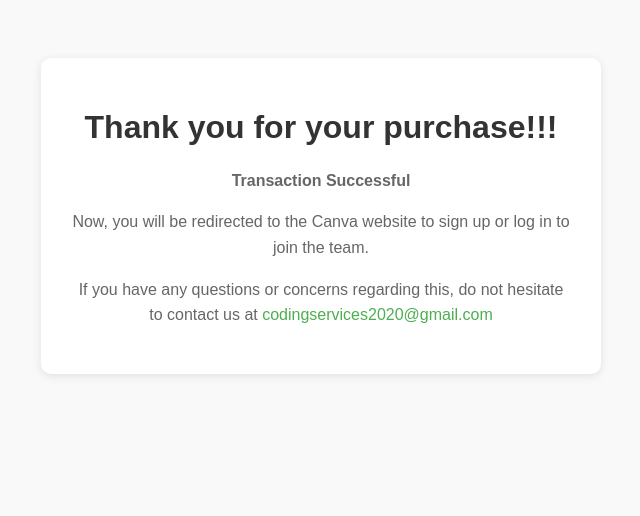
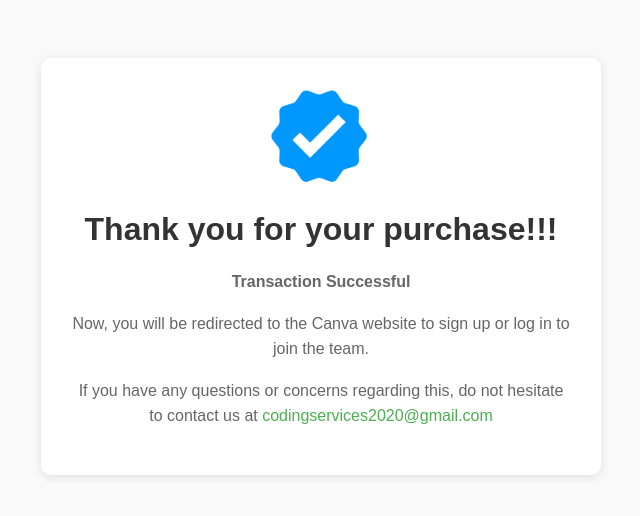
Before and after one commit to codingservices2020/Checkout-Page, a plain HTML site: page index.html in a window 1280 px wide. Shown: the whole page, without its empty margins (319-959 px from the left). Drawn offline with Linux system fonts and the light colour scheme.

Commit message:
Update index.html

```diff
--- a/index.html
+++ b/index.html
@@ -45,9 +45,9 @@
 </head>
 <body>
     <div class="container">
-<!--        <div class="tick-icon">-->
-<!--            <img src="images/tick4.png" alt="Success Tick">-->
-<!--        </div>-->
+       <div class="tick-icon">
+           <img src="tick4.png" alt="Success Tick">
+       </div>
         <h1>Thank you for your purchase!!!</h1>
         <p><strong>Transaction Successful</strong></p>
         <p>Now, you will be redirected to the Canva website to sign up or log in to join the team.</p>
```
